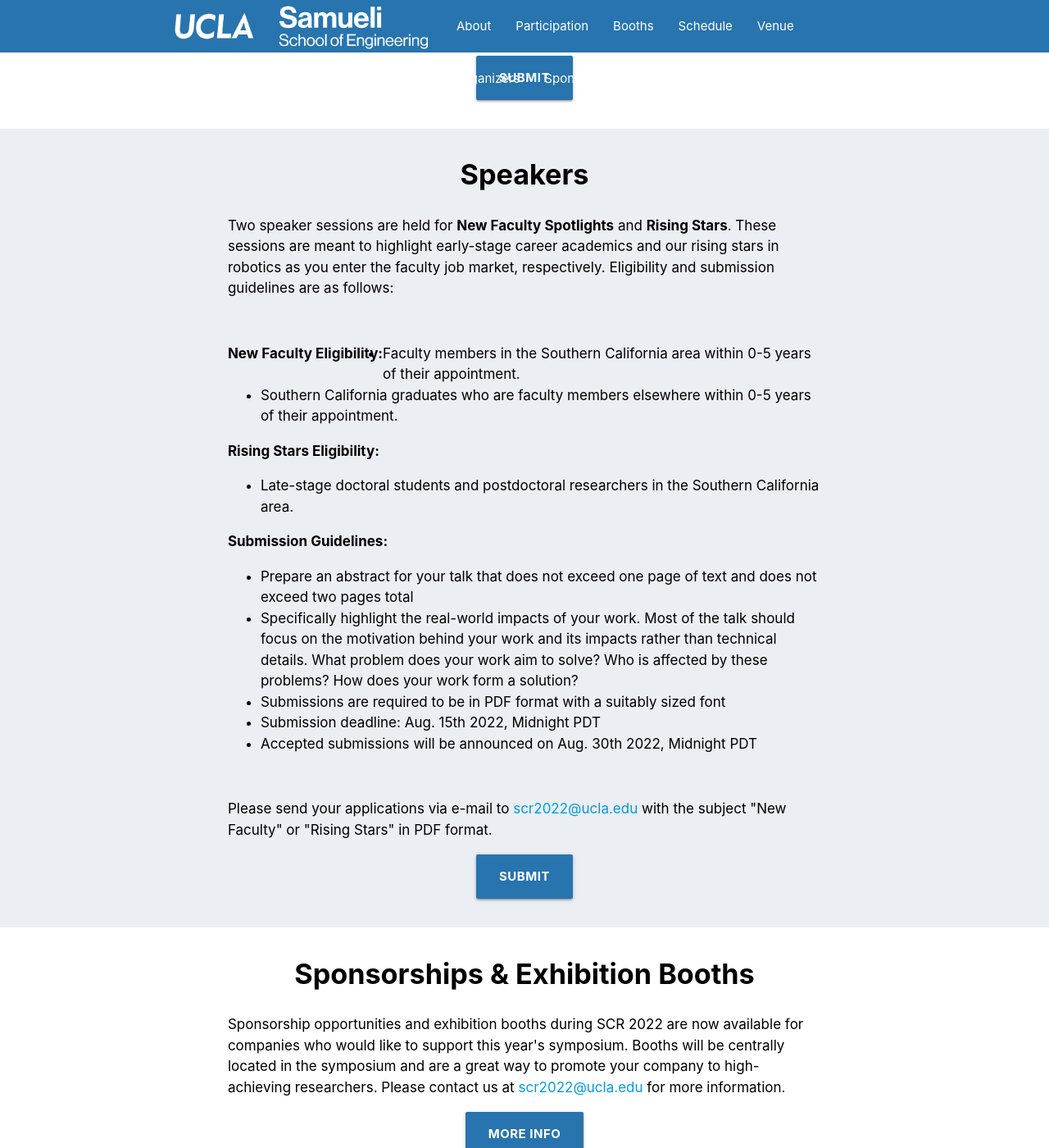
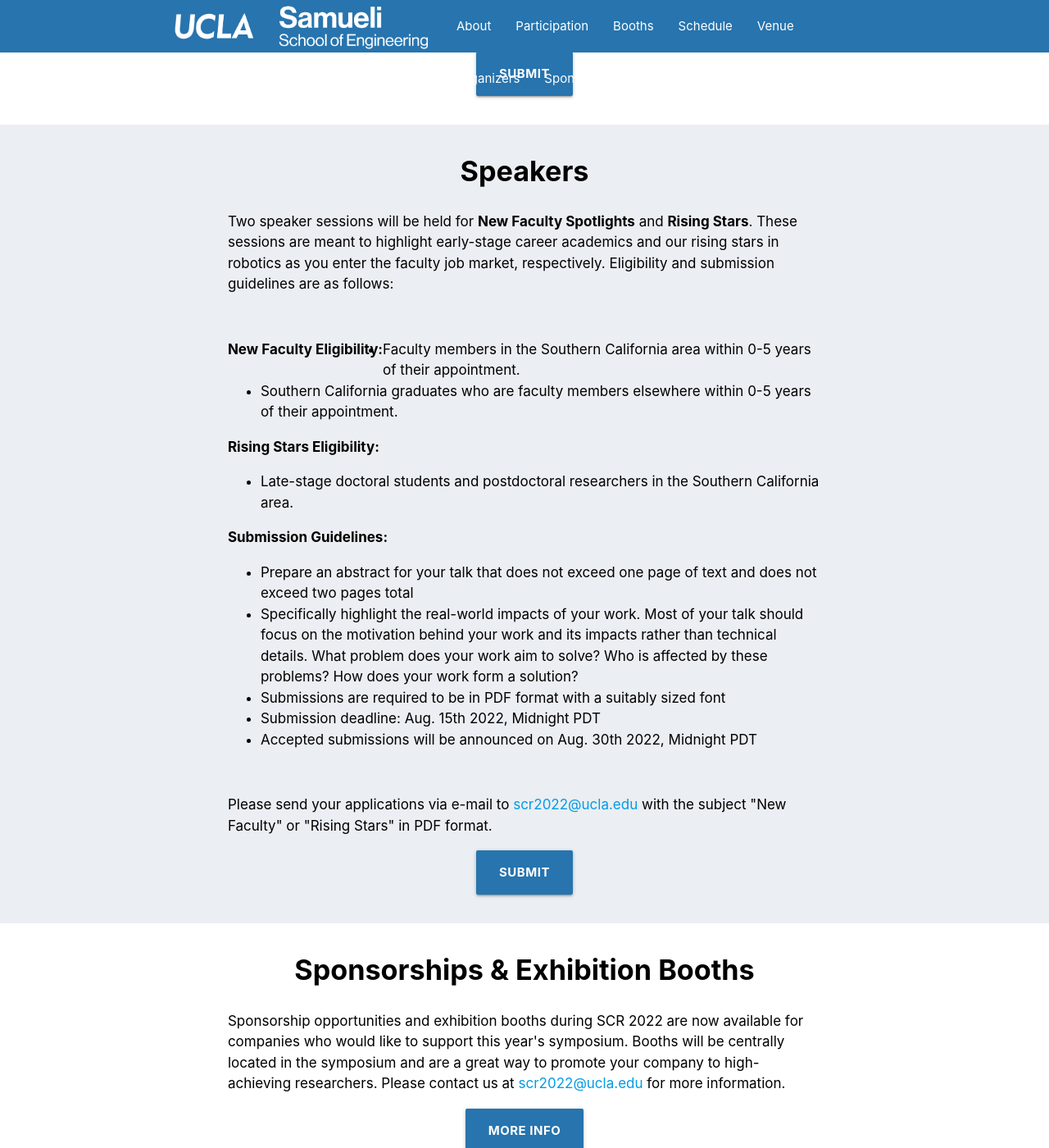
Before and after one commit to scr2020/scr2020.github.io, a Jekyll site: the page built from index.html, in a window 1280 px wide and 1400 px high, scrolled down 2854 px. Shown: the whole window at 82% size. Built offline with Jekyll 4.4.1, drawn with Linux system fonts in a browser that asks for light colours; some of the changed text lies outside the part shown.

Commit message:
fixing formatting

```diff
--- a/_includes/about.html
+++ b/_includes/about.html
@@ -1,12 +1,12 @@
 <!-- About section -->
       <div class="section scrollspy section-gray-section" id="about">
         <div class="container">
-          <h5 class="center-align">About SCR</h5>
+          <h4 class="center-align">About SCR</h4>
           <div class="row">
             <div class="col s12 m10 offset-m1 l10 offset-l1 section-gray-body">
-                <p>The <b>Southern California Robotics Symposium (SCR)</b> is a two-day technical symposium that aims to bring together roboticists from around Southern California. With a high density of academic institutions, research centers, and industry players, SCR is expected to have a large audience with broad expertise and interests. In particular, SCR encourages <b>early-stage academics</b> to present their work to the local, supportive robotics community. In addition, this symposium provides an opportunity for established and up-and-coming <b>companies</b> to <b>showcase</b> their <b>products</b> and <b>recruit</b> young <b>talent</b>.</p>
+                <p>The <b>Southern California Robotics Symposium (SCR)</b> is a two-day technical symposium that aims to bring together roboticists from around Southern California. With a high density of academic institutions, research centers, and industry players, SCR is expected to have a large audience with broad expertise and interests. In particular, SCR encourages <b>early-stage academics</b> to present their work to the local, supportive robotics community. In addition, this symposium provides an opportunity for established and up-and-coming <b>companies</b> to showcase their products and recruit young talent.</p>
                 <p>Finally after a two-year hiatus, we are excited to bring SCR back to UCLA in September 2022, with a focus on in-person interactions. Thus, the highlight of our symposium will be the <b>poster session</b>, which we hope will foster more research discussions and networking opportunities than traditional conference talks. A major strength of SCR that sets us apart is that our conference is <b>small and local</b>, which allows for lasting engagement, partnerships, and collaborations beyond the event.</p>
-                <p>SCR 2020's <b>theme</b> is:</p>
+                <p>{{site.conference_title_short}} {{site.year}}'s <b>theme</b> is:</p>
                 <p class="center-align"><i>"Real Solutions to Real Problems impacting Real People"</i></p>
                 <p>Throughout all posters, workshops, and talks, we want researchers to focus on the motivation and human impact of their work. <b>What</b> problems are you solving, <b>who</b> is affected, and <b>how</b> does your solution address these problems?</p>
             </div>
--- a/_includes/speakers_early.html
+++ b/_includes/speakers_early.html
@@ -6,7 +6,7 @@
           <div class="row">
             <div class="col s12 m10 offset-m1 l10 offset-l1 section-gray-body">
               <p class="left">
-              Two speaker sessions are held for <b>New Faculty Spotlights</b> and <b>Rising Stars</b>. These sessions are meant to highlight early-stage career academics and our rising stars in robotics as you enter the faculty job market, respectively. Eligibility and submission guidelines are as follows:
+              Two speaker sessions will be held for <b>New Faculty Spotlights</b> and <b>Rising Stars</b>. These sessions are meant to highlight early-stage career academics and our rising stars in robotics as you enter the faculty job market, respectively. Eligibility and submission guidelines are as follows:
               </p>
             </div>
           </div>
@@ -14,6 +14,7 @@
           <div class="row">
             <div class="col s12 m10 offset-m1 l10 offset-l1 section-gray-body">
               <p class="left">
+
               <b>New Faculty Eligibility:</b>
               <ul class="browser-default">
                 <li>Faculty members in the Southern California area within 0-5 years of their appointment.</li>
@@ -28,7 +29,7 @@
               <b>Submission Guidelines:</b>
               <ul class="browser-default">
                 <li>Prepare an abstract for your talk that does not exceed one page of text and does not exceed two pages total</li>
-                <li>Specifically highlight the real-world impacts of your work. Most of the talk should focus on the motivation behind your work and its impacts rather than technical details. What problem does your work aim to solve? Who is affected by these problems? How does your work form a solution?</li>
+                <li>Specifically highlight the real-world impacts of your work. Most of your talk should focus on the motivation behind your work and its impacts rather than technical details. What problem does your work aim to solve? Who is affected by these problems? How does your work form a solution?</li>
                 <li>Submissions are required to be in PDF format with a suitably sized font</li>
                 <li>Submission deadline: Aug. 15th 2022, Midnight PDT</li>
                 <li>Accepted submissions will be announced on Aug. 30th 2022, Midnight PDT</li>
--- a/_includes/workshops.html
+++ b/_includes/workshops.html
@@ -1,7 +1,7 @@
 <!-- Workshops section -->
       <div class="section scrollspy section-white-section" id="workshops">
         <div class="container">
-          <h4 class="center-align section-white-header">Workshops & Tutorials</h4>
+          <h4 class="center-align section-white-header">Workshops</h4>
 
           <div class="row">
             <div class="col s12 m10 offset-m1 l10 offset-l1 section-white-body">
@@ -13,8 +13,8 @@
               <ul class="browser-default">
                 <li>An abstract (one page of text max, two pages total) describing the activities of the proposed workshop.
                 <ul class="browser-default">
-                    <li style="margin-left:2em">Specifically highlight the interactive elements and the takeaways that participants can only learn through the hands-on experience of the workshop.</li>
-                    <li style-"margin-left:2em">Include a dedicated "Impacts" section addressing the real-world impacts and relevance of the workshop. How can the information and skills learned during this workshop be used to solve real-world problems?</li>
+                    <li>Specifically highlight the interactive elements and the takeaways that participants can only learn through the hands-on experience of the workshop.</li>
+                    <li>Include a dedicated "Impacts" section addressing the real-world impacts and relevance of the workshop. How can the information and skills learned during this workshop be used to solve real-world problems?</li>
                 </ul>
                 </li>
                 <li>A document describing required equipment and logistics</li>
```
Also changed, not shown: _organizers/7-hao_zhuonan.md (+1 -1 lines).
